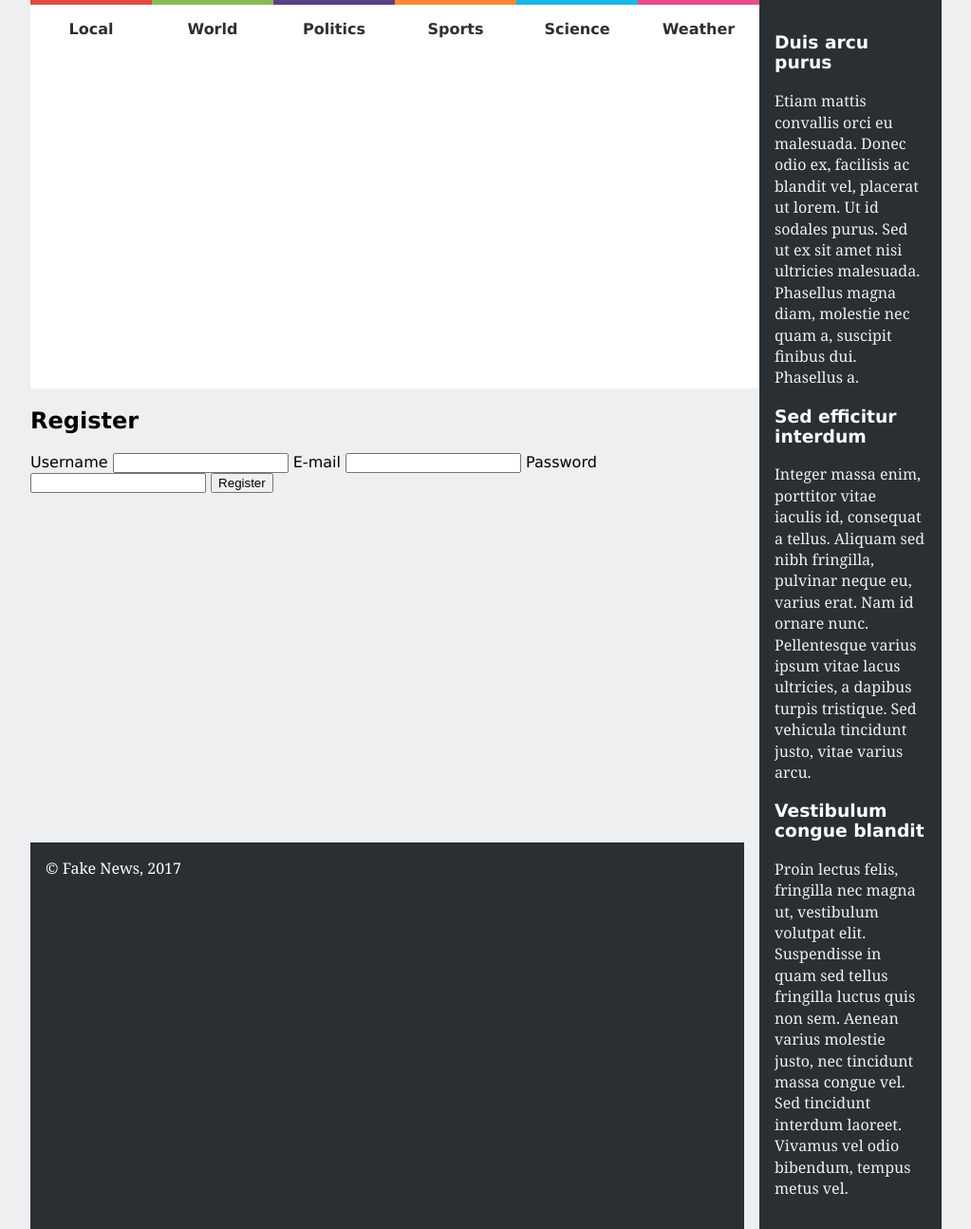
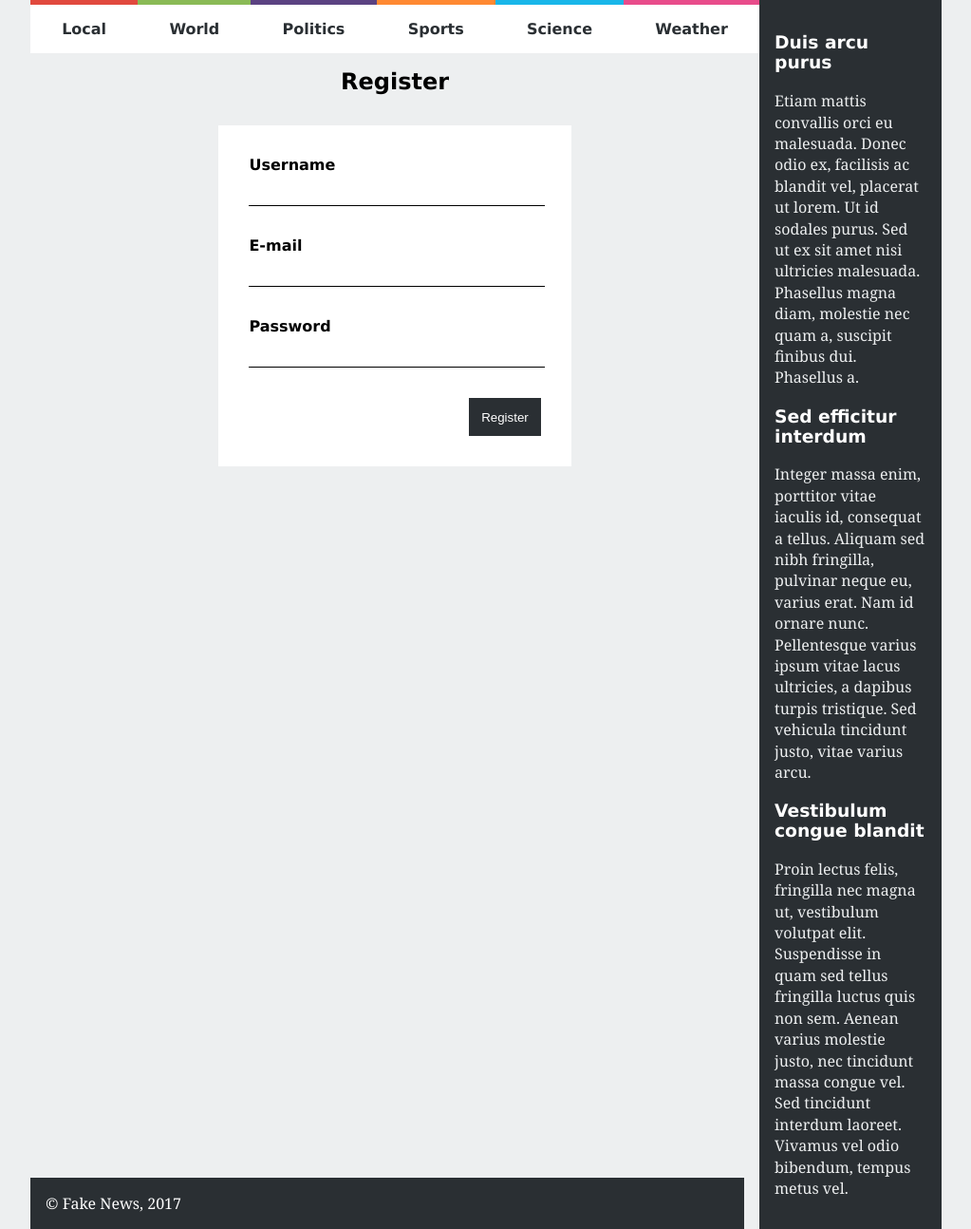
Before and after one commit to Educorreia932/FEUP-LTW, a PHP site: page /register.html in a window 1280 px wide. Shown: the part 82-1376 px from the top of the page at 95% size, without its empty margins (128-1151 px from the left). Run offline with PHP 8.4, Linux system fonts and the light colour scheme.

Commit message:
Finished CSS exercise 1.5. - Forms Design

```diff
--- /dev/null
+++ b/Exercises/CSS/1 - Online Newspaper Design/forms.css
@@ -0,0 +1,51 @@
+section#register {
+    grid-column: start;
+}
+
+section#register h1 {
+    text-align: center;
+    margin-top: 0;
+    margin-bottom: 2rem;
+    padding-top: 1rem;
+}
+
+section#register form {
+    background-color: white;
+    padding: 2rem;
+    width: 40%;
+    margin-left: auto;
+    margin-right: auto;
+}
+
+section#register form * {
+    display: block;
+}
+
+section#register form label {
+    font-weight: bold;
+}
+
+section#register form label input {
+    background: transparent;
+    border: none;
+    border-bottom: 1.5px solid black;
+    width: 100%;
+    margin-top: 1rem;
+    margin-bottom: 2rem;
+}
+
+section#register form input[type=submit] {
+    margin-left: auto;
+    background-color: #2A2F33;
+    color: white;
+    padding: 0.8rem;
+    border: 0;
+}
+
+@media (max-width: 30em) {
+    section#register {
+        background-color: white;
+    }
+
+
+}
--- a/Exercises/CSS/1 - Online Newspaper Design/layout.css
+++ b/Exercises/CSS/1 - Online Newspaper Design/layout.css
@@ -5,17 +5,13 @@ body {
     margin-left: auto;
     margin-right: auto;
     display: grid;
-    grid-template-columns: 80% 20%;
-    grid-template-areas:
-        "header header"
-        "menu related"
-        "news related"
-        "footer related";
+    grid-template-columns: [start] 4fr [middle] 1fr [end];
+    grid-template-rows: [start] auto [nav] auto [news] 1fr [footer] auto [end];
 }
 
 header {
     display: grid;
-    grid-area: header;
+    grid-column: start / end;
     grid-template-areas:
         "title ."
         "subtitle signup";
@@ -37,7 +33,7 @@ header #signup {
 }
 
 nav#menu {
-    grid-area: menu;
+    grid-column: start;
 }
 
 nav#menu ul {
@@ -45,15 +41,16 @@ nav#menu ul {
 }
 
 nav#menu ul li {
-    width: 100%;
+    flex-grow: 1;
 }
 
 aside#related {
-    grid-area: related;
+    grid-column: middle;
+    grid-row: nav / end;
 }
 
 section#news {
-    grid-area: news;
+    grid-column: start;
     margin-right: 1rem;
 }
 
@@ -68,7 +65,8 @@ section#news article footer .author {
 }
 
 footer {
+    grid-column: start;
+    align-self: end;
     margin-top: 1rem;
     margin-right: 1rem;
-    grid-area: footer;
 }
--- a/Exercises/CSS/1 - Online Newspaper Design/responsive.css
+++ b/Exercises/CSS/1 - Online Newspaper Design/responsive.css
@@ -40,13 +40,10 @@
         content: "✕";
     }
 
-    nav#menu input#hamburger:checked + label.hamburger:before {
-        content: "✕";
-    }
-
     nav#menu input#hamburger:checked + label.hamburger + ul li {
         max-height: 1000px;
         opacity: 1;
+        display: block;
     }
 
     nav#menu ul {
@@ -56,6 +53,7 @@
     }
 
     nav#menu ul li {
+        display: none;
         max-height: 0px;
         opacity: 0;
         transition: all 0.5s ease-in-out;
```
Also changed, not shown: Exercises/CSS/1 - Online Newspaper Design/register.html (+17 -3 lines).
